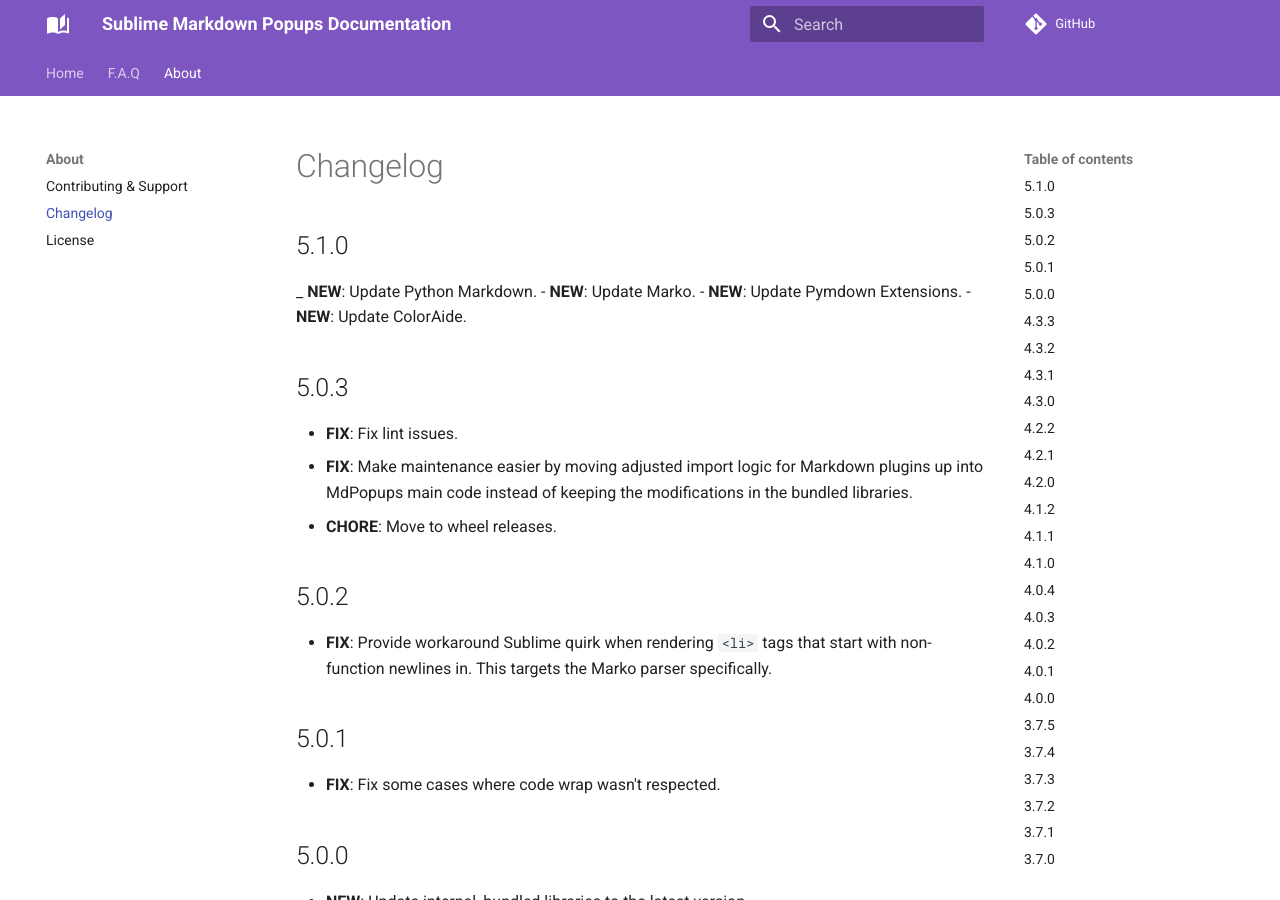
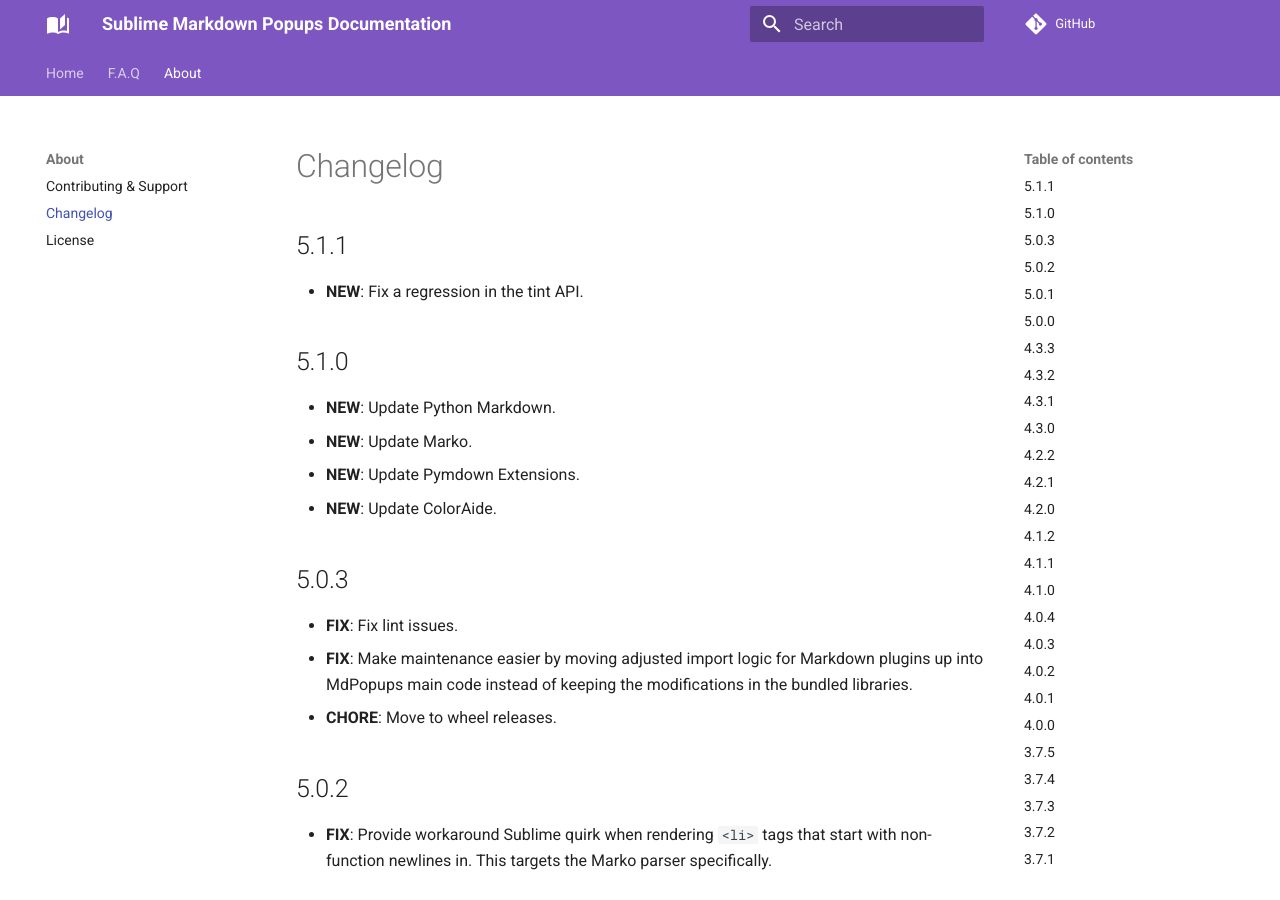
Before and after one commit to facelessuser/sublime-markdown-popups, an MkDocs documentation site: the page built from docs/src/markdown/about/changelog.md, in a window 1280 px wide and 900 px high. Built offline with MkDocs 1.6.1 and Material for MkDocs 9.7.7, drawn with Linux system fonts in a browser that asks for light colours; comment, search, counter and statistics services are not loaded.

Commit message:
Fix tint API
Fixes #156

```diff
--- a/docs/src/markdown/about/changelog.md
+++ b/docs/src/markdown/about/changelog.md
@@ -1,8 +1,12 @@
 # Changelog
+
+## 5.1.1
+
+-   **NEW**: Fix a regression in the tint API.
 
 ## 5.1.0
 
-_   **NEW**: Update Python Markdown.
+-   **NEW**: Update Python Markdown.
 -   **NEW**: Update Marko.
 -   **NEW**: Update Pymdown Extensions.
 -   **NEW**: Update ColorAide.
--- a/mdpopups/version.py
+++ b/mdpopups/version.py
@@ -1,6 +1,6 @@
 """Version."""
 
-_version_info = (5, 1, 0)
+_version_info = (5, 1, 1)
 __version__ = '.'.join([str(x) for x in _version_info])
 
 
```
Also changed, not shown: 1 other file.
